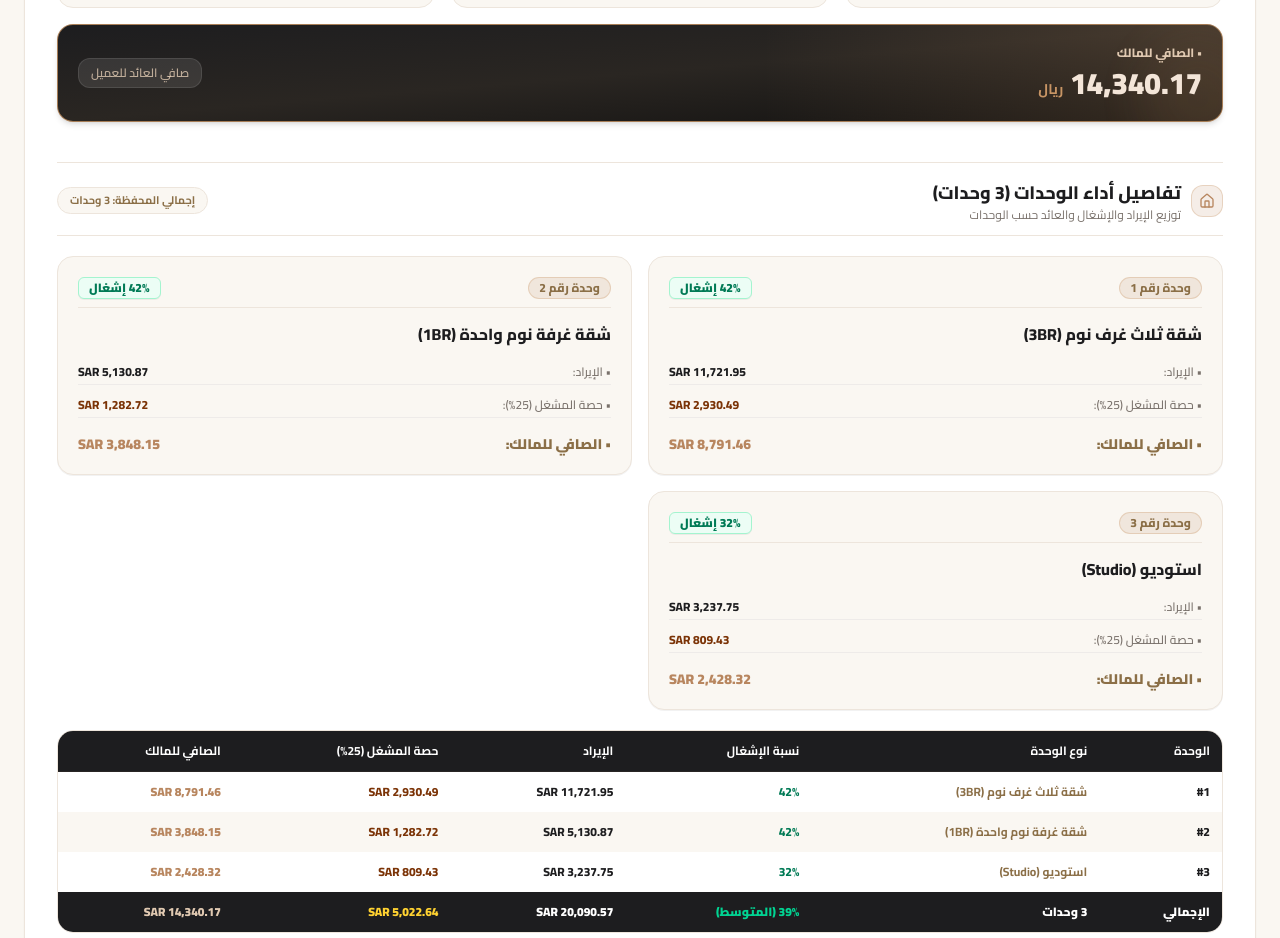
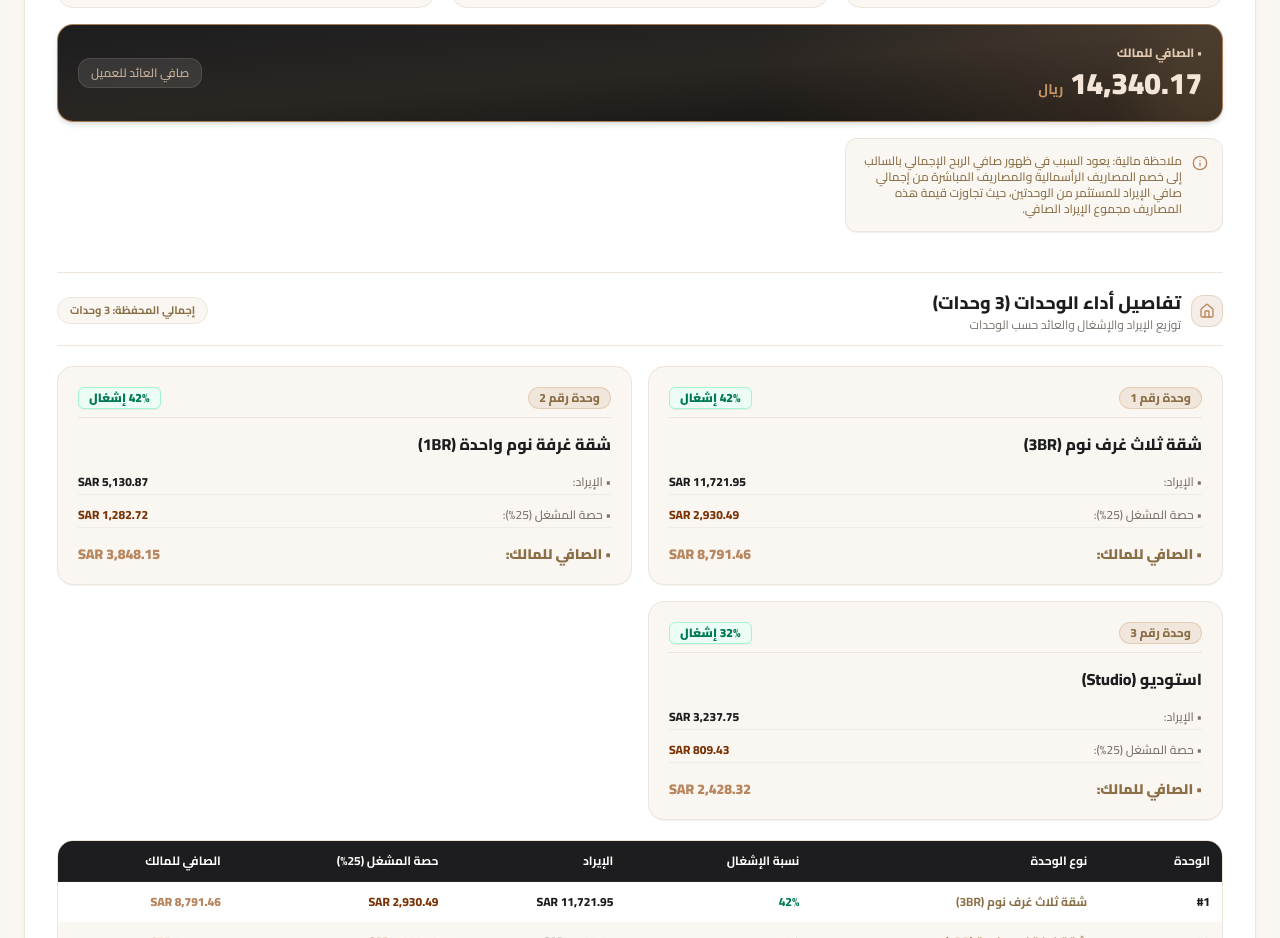
Before and after one commit to AmmarCFO/Maisoon-Ibrahim-Al-Qunaita, a React (Vite) app: page / in a window 1280 px wide. Shown: the part 1340-2278 px from the top of the page. Built offline with nearby package versions, Linux system fonts and the light colour scheme.

Commit message:
feat: add financial clarification note
Incorporate a detailed explanation regarding the negative net profit calculation in both the operating report dashboard and the printable PDF report to improve financial transparency.

```diff
--- a/src/components/OperatingReportBoard.tsx
+++ b/src/components/OperatingReportBoard.tsx
@@ -316,6 +316,17 @@ export const OperatingReportBoard: React.FC<OperatingReportBoardProps> = ({
                 </div>
               </div>
             </div>
+
+            {/* Financial Clarification Note */}
+            <div className="bg-[#FAF7F2] border border-[#EDE5DC] p-3.5 rounded-xl flex items-start gap-2.5 text-xs text-[#8B6F47] font-medium shadow-2xs">
+              <Info className="w-4 h-4 text-[#B8865F] flex-shrink-0 mt-0.5" />
+              <span>
+                {isAr
+                  ? 'ملاحظة مالية: يعود السبب في ظهور صافي الربح الإجمالي بالسالب إلى خصم المصاريف الرأسمالية والمصاريف المباشرة من إجمالي صافي الإيراد للمستثمر من الوحدتين، حيث تجاوزت قيمة هذه المصاريف مجموع الإيراد الصافي.'
+                  : 'Financial Note: The reason for the overall negative net profit is the deduction of capital expenditures and direct expenses from the investor\'s total net revenue for the two units, as the total of these expenses exceeded the net revenue.'
+                }
+              </span>
+            </div>
           </div>
         </section>
 
--- a/src/components/ReportPrintModal.tsx
+++ b/src/components/ReportPrintModal.tsx
@@ -191,14 +191,20 @@ export const ReportPrintModal: React.FC<ReportPrintModalProps> = ({
               </div>
             )}
 
-            {/* Operational Note */}
-            <div className="bg-[#FAF7F2] border border-[#EDE5DC] p-2.5 rounded-lg text-[11px] text-[#8B6F47] font-medium">
-              <span>
+            {/* Notes Section */}
+            <div className="bg-[#FAF7F2] border border-[#EDE5DC] p-3 rounded-lg text-[11px] text-[#8B6F47] font-medium space-y-1.5">
+              <div>
                 {isAr
-                  ? '• ملاحظة: يتضمن شهر أبريل ٦ أيام تشغيلية فقط وليس الشهر كاملاً، نظراً لبدء فترة التقرير والتشغيل بتاريخ ٢٥ أبريل ٢٠٢٦.'
-                  : '• Note: April includes only 6 operational days rather than the full month, as reporting and operations commenced on April 25, 2026.'
+                  ? '• ملاحظة تشغيلية: يتضمن شهر أبريل ٦ أيام تشغيلية فقط وليس الشهر كاملاً، نظراً لبدء فترة التقرير والتشغيل بتاريخ ٢٥ أبريل ٢٠٢٦.'
+                  : '• Operational Note: April includes only 6 operational days rather than the full month, as reporting and operations commenced on April 25, 2026.'
                 }
-              </span>
+              </div>
+              <div>
+                {isAr
+                  ? '• ملاحظة مالية: يعود السبب في ظهور صافي الربح الإجمالي بالسالب إلى خصم المصاريف الرأسمالية والمصاريف المباشرة من إجمالي صافي الإيراد للمستثمر من الوحدتين، حيث تجاوزت قيمة هذه المصاريف مجموع الإيراد الصافي.'
+                  : '• Financial Note: The reason for the overall negative net profit is the deduction of capital expenditures and direct expenses from the investor\'s total net revenue for the two units, as the total of these expenses exceeded the net revenue.'
+                }
+              </div>
             </div>
 
             {/* Official Signatures */}
--- a/src/data.ts
+++ b/src/data.ts
@@ -184,7 +184,12 @@ export const initialOperatingReports: OperatingReport[] = [
       ar: "تقرير أداء التشغيل للأستاذة ميسون إبراهيم سعيد قنيطة - فرع ٥٧ (حي السحمان). سجلت الوحدات الـ ٣ متوسط نسبة إشغال إجمالية ٣٩٪ (شقة ٣ غرف ٤٢٪، شقة غرفة ٤٢٪، استوديو ٣٢٪)، بإيراد قدره ٢٠,٠٩٠٫٥٧ ريال، ومتوسط عائد شهري ٦,٢٧٨٫٣٠ ريال، ومصاريف مباشرة ٧٢٧٫٧٦ ريال، وحصة مشغل ٥,٠٢٢٫٦٤ ريال (٢٥٪)، ومصاريف رأسمالية ٠٫٠٠ ريال، وصافي عائد للعميل ١٤,٣٤٠٫١٧ ريال.",
       en: "Certified operating performance report for Maysoon Ibrahim Saeed Qunaita - Branch 57 (Al-Sahman District). The 3 units achieved an overall average occupancy rate of 39% (3BR 42%, 1BR 42%, Studio 32%), with SAR 20,090.57 revenue, SAR 6,278.30 average monthly return, SAR 727.76 direct expenses, SAR 5,022.64 operator's share (25%), SAR 0.00 capital expenditures, and SAR 14,340.17 net return to client."
     },
-    additionalRemarks: []
+    additionalRemarks: [
+      {
+        ar: "يعود السبب في ظهور صافي الربح الإجمالي بالسالب إلى خصم المصاريف الرأسمالية والمصاريف المباشرة من إجمالي صافي الإيراد للمستثمر من الوحدتين، حيث تجاوزت قيمة هذه المصاريف مجموع الإيراد الصافي.",
+        en: "The reason for the overall negative net profit is the deduction of capital expenditures and direct expenses from the investor's total net revenue for the two units, as the total of these expenses exceeded the net revenue."
+      }
+    ]
   }
 ];
 
```
